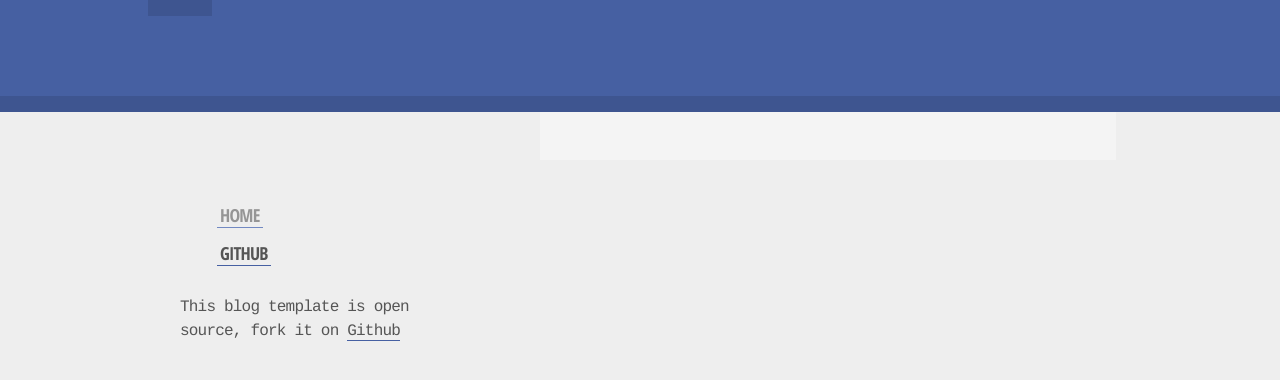
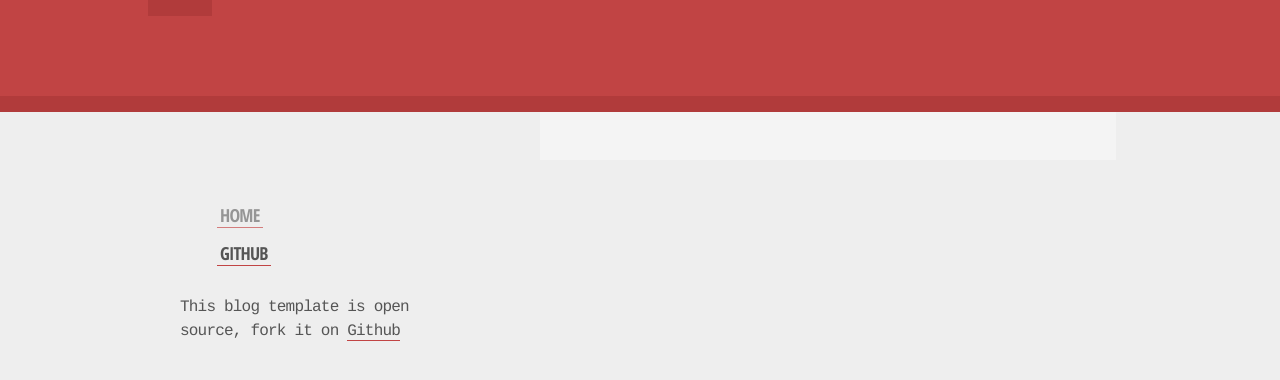
Before and after one commit to AdamHjerpe/Blog, a PHP site: template app/views/layout.html.php in a window 1280 px wide. Shown: the top 380 px of the page. Run offline with PHP 8.4, Linux system fonts and the light colour scheme; the template is opened without the code that fills it, so the values that code supplies are empty.

Commit message:
Test color change
Signed-off-by: AdamHjerpe <Adam_Hjerpe@hotmail.com>

```diff
--- a/css/styles.css
+++ b/css/styles.css
@@ -57,24 +57,24 @@ ul, ol {
 /* line 81, /Users/adamhjerpe/Documents/htdocs/Blog/dev/css/_typography.scss */
 a {
   color: #555555;
-  border-bottom: 0.1em solid #4660a2;
+  border-bottom: 0.1em solid #c14444;
   text-decoration: none; }
   /* line 85, /Users/adamhjerpe/Documents/htdocs/Blog/dev/css/_typography.scss */
   a:visited {
     color: #959595;
-    border-bottom: 0.1em solid #7289c2; }
+    border-bottom: 0.1em solid #d47d7d; }
   /* line 88, /Users/adamhjerpe/Documents/htdocs/Blog/dev/css/_typography.scss */
   a:hover {
     color: #3b3b3b;
-    border-bottom: 0.1em solid #374b7e; }
+    border-bottom: 0.1em solid #9e3434; }
   /* line 91, /Users/adamhjerpe/Documents/htdocs/Blog/dev/css/_typography.scss */
   a:focus {
     color: #2f2f2f;
-    border-bottom: 0.1em solid #2f406d; }
+    border-bottom: 0.1em solid #8b2e2e; }
   /* line 94, /Users/adamhjerpe/Documents/htdocs/Blog/dev/css/_typography.scss */
   a:active {
     color: #2f2f2f;
-    border-bottom: 0.1em solid #2f406d; }
+    border-bottom: 0.1em solid #8b2e2e; }
 
 /* line 103, /Users/adamhjerpe/Documents/htdocs/Blog/dev/css/_typography.scss */
 li {
@@ -102,7 +102,7 @@ q:after {
 /* line 132, /Users/adamhjerpe/Documents/htdocs/Blog/dev/css/_typography.scss */
 blockquote {
   background: ligthen(#eeeeee, 1.5%);
-  border-left: 10px solid #3e5590;
+  border-left: 10px solid #b13b3b;
   margin: 1.5em 0;
   padding: 0.5em 1.5em;
   quotes: “\201C”“\201D”“\2018”“\2019”; }
@@ -145,8 +145,8 @@ header {
   width: 100%;
   height: 6em;
   margin: 0 0 0 0;
-  background: #4660a2;
-  border-bottom: 1em solid #3e5590; }
+  background: #c14444;
+  border-bottom: 1em solid #b13b3b; }
   /* line 96, /Users/adamhjerpe/Documents/htdocs/Blog/dev/css/style.scss */
   header h1 {
     line-height: 3em;
@@ -176,8 +176,8 @@ header {
   margin-left: -460px; }
   /* line 119, /Users/adamhjerpe/Documents/htdocs/Blog/dev/css/style.scss */
   .header-wrap h1 {
-    background: #4660a2;
-    border-bottom: 0.5em solid #3e5590;
+    background: #c14444;
+    border-bottom: 0.5em solid #b13b3b;
     padding: 0 1em;
     margin-left: -1em;
     z-index: 0; }
@@ -349,16 +349,16 @@ body.error-404 {
   color: #eeeeee;
   width: 100%;
   background-size: cover;
-  background: #3e5590;
+  background: #b13b3b;
   /* fallback for non-supporting browsers */
-  background-image: -webkit-gradient(radial, center center, 0, center center, 141, from(#4f6bb3), to(#3e5590), color-stop(80%, #3e5590));
+  background-image: -webkit-gradient(radial, center center, 0, center center, 141, from(#c75757), to(#b13b3b), color-stop(80%, #b13b3b));
   /* old WebKit Syntax */
-  background-image: -webkit-radial-gradient(center center, circle contain, #4f6bb3 0%, #3e5590 80%, #3e5590 100%);
+  background-image: -webkit-radial-gradient(center center, circle contain, #c75757 0%, #b13b3b 80%, #b13b3b 100%);
   /* New WebKit syntax */
-  background-image: -moz-radial-gradient(center center, circle contain, #4f6bb3 0%, #3e5590 80%, #3e5590 100%);
-  background-image: -ms-radial-gradient(center center, circle contain, #4f6bb3 0%, #3e5590 80%, #3e5590 100%);
+  background-image: -moz-radial-gradient(center center, circle contain, #c75757 0%, #b13b3b 80%, #b13b3b 100%);
+  background-image: -ms-radial-gradient(center center, circle contain, #c75757 0%, #b13b3b 80%, #b13b3b 100%);
   /* IE10+ */
-  background-image: -o-radial-gradient(center center, circle contain, #4f6bb3 0%, #3e5590 80%, #3e5590 100%);
+  background-image: -o-radial-gradient(center center, circle contain, #c75757 0%, #b13b3b 80%, #b13b3b 100%);
   /* Opera (13?) */ }
 
 /* line 300, /Users/adamhjerpe/Documents/htdocs/Blog/dev/css/style.scss */
--- a/dev/css/style.scss
+++ b/dev/css/style.scss
@@ -37,11 +37,11 @@
 	// Orange:;
 		// $head-col: #FF9666;
 	// Facebook Blue:;
-		 $head-col: #4660a2;
+	  // $head-col: #4660a2;
 	// Linus Lilja Teal:
-	 // $head-col: #10D080;
+	  // $head-col: #10D080;
 	// Random Red
-		// $head-col: #C14444;
+		$head-col: #C14444;
 
 // Background color
 	$bg-col: #eeeeee;
```
Also changed, not shown: dev/css/style.css.
